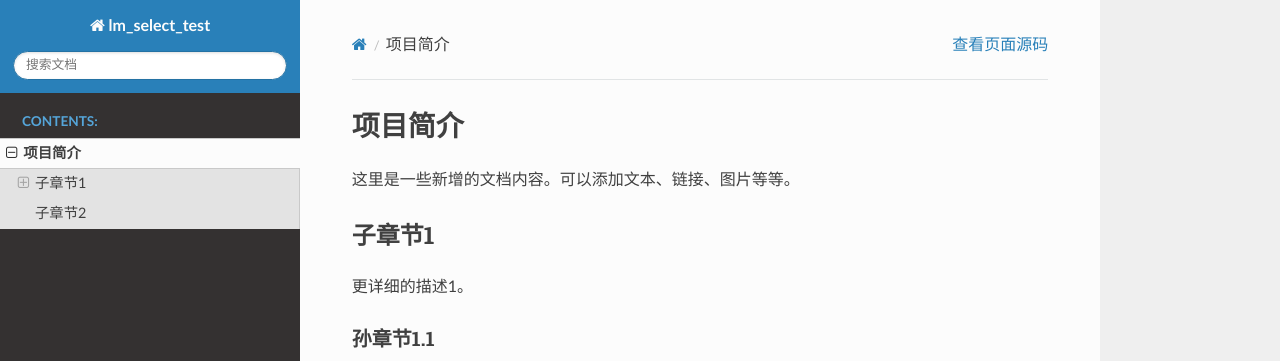
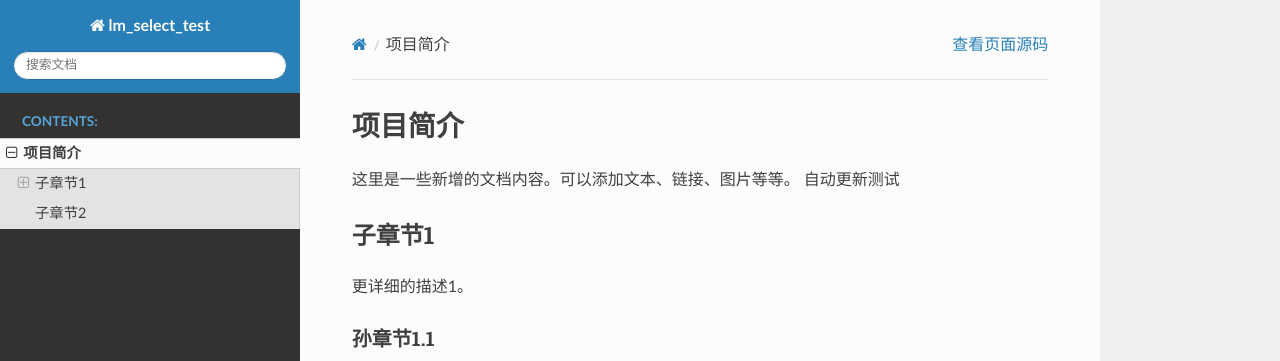
Before and after one commit to Under-the-dome/lm_select_git_test, a Sphinx documentation site: the page built from docs/source/description.md, in a window 1280 px wide. Shown: the top 361 px of the page. Built offline with Sphinx 7.4.7 and the Read the Docs theme 3.1.0, drawn with Linux system fonts in a browser that asks for light colours.

Commit message:
update desc-auto test

```diff
--- a/docs/source/description.md
+++ b/docs/source/description.md
@@ -1,6 +1,7 @@
 # 项目简介
 
 这里是一些新增的文档内容。可以添加文本、链接、图片等等。
+自动更新测试
 
 ## 子章节1
 
```
